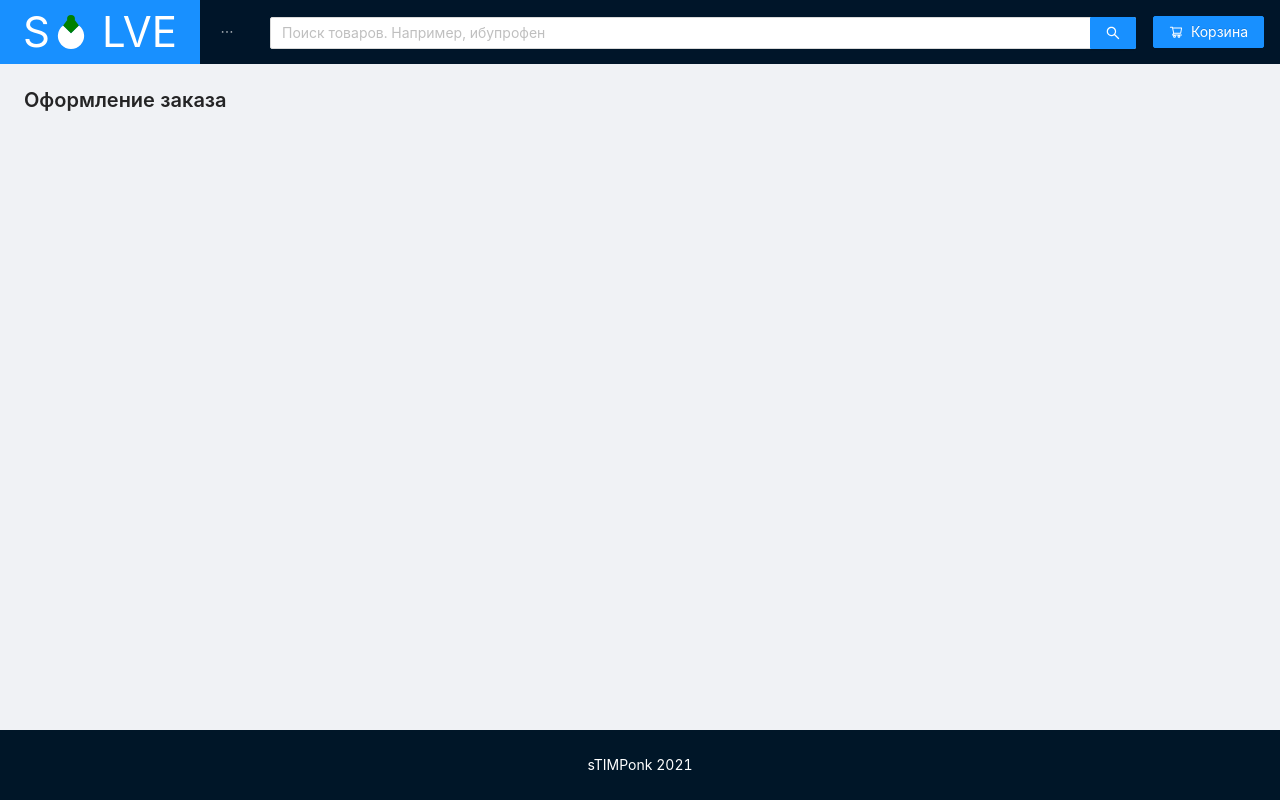
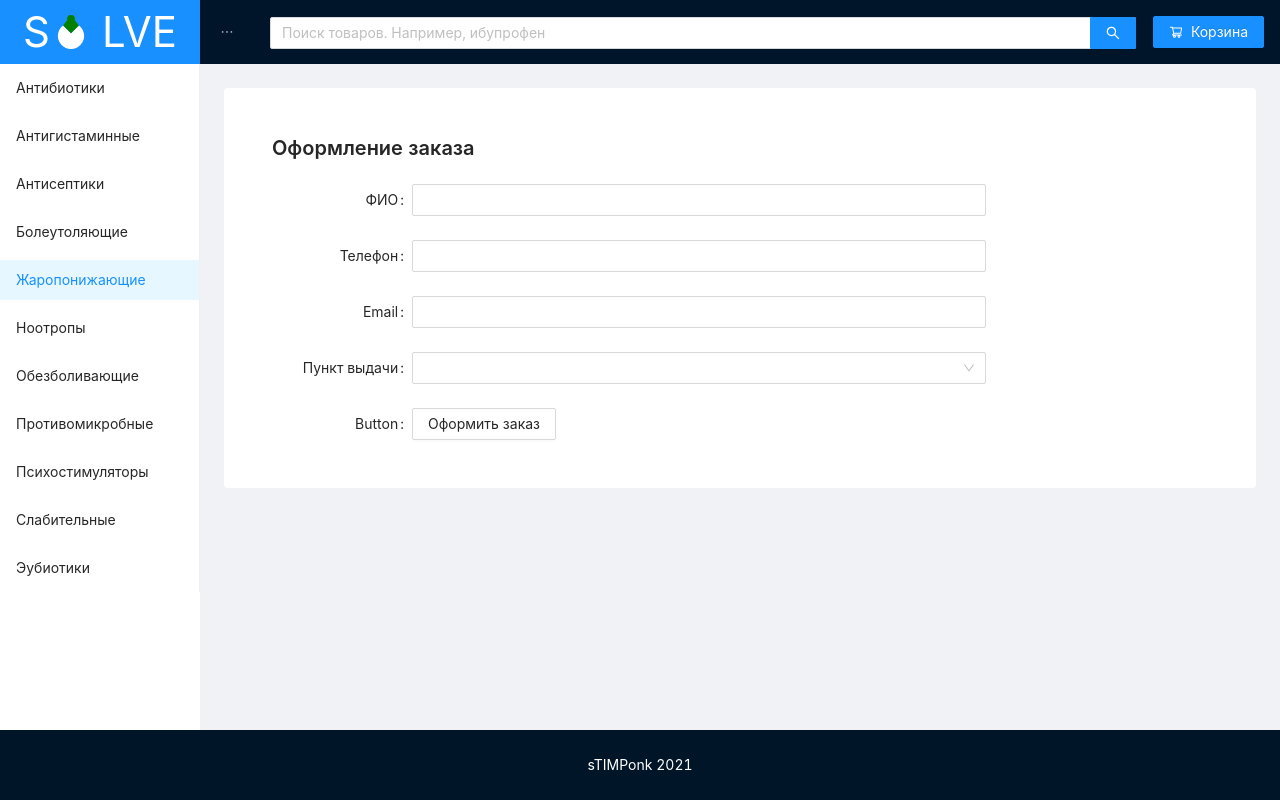
Before and after one commit to osbuktp/timp, a React (Create React App) app: page /checkout in a window 1280 px wide. Built offline with nearby package versions, Linux system fonts and the light colour scheme.

Commit message:
added item page and ~checkout form

```diff
--- a/src/components/layout/Layout.tsx
+++ b/src/components/layout/Layout.tsx
@@ -15,8 +15,10 @@ import { menuRoutes, routes } from "static/routes";
 import Icon, { ShoppingCartOutlined } from "@ant-design/icons";
 
 import styles from "./Layout.module.scss";
+import categories from "static/categories";
+import React from "react";
 
-const { Header, Footer } = Layout;
+const { Header, Footer, Sider, Content } = Layout;
 
 const App = () => {
   const history = useHistory();
@@ -27,7 +29,6 @@ const App = () => {
   return (
     <div className={styles.App}>
       <Layout className={styles.Layout}>
-        <Layout>
         <Header
           className="site-layout-sub-header-background"
           style={{ padding: 0 }}
@@ -78,6 +79,27 @@ const App = () => {
             </Col>
           </Row>
         </Header>
+        <Layout>
+          <Sider
+            theme="light"
+            onBreakpoint={(broken) => {
+              console.log(broken);
+            }}
+            onCollapse={(collapsed, type) => {
+              console.log(collapsed, type);
+            }}
+          >
+            <Menu theme="light" mode="vertical" defaultSelectedKeys={["4"]}>
+              {categories.map((cat, idx) => {
+                return (
+                  <Menu.Item key={idx}>
+                    <Link to={`/categories/${cat.title}`}>{cat.title}</Link>
+                  </Menu.Item>
+                );
+              })}
+            </Menu>
+          </Sider>
+          <Content>
             <Switch>
               {routes.map((route) => {
                 const Component = route.component;
@@ -88,10 +110,11 @@ const App = () => {
                 );
               })}
             </Switch>
+          </Content>
+        </Layout>
         <Footer className={styles.Footer} style={{ textAlign: "center" }}>
           sTIMPonk 2021
         </Footer>
-        </Layout>
       </Layout>
     </div>
   );
--- a/src/components/pages/Cart.tsx
+++ b/src/components/pages/Cart.tsx
@@ -1,4 +1,5 @@
 import { Button, Layout, PageHeader, Table } from "antd";
+import { Link } from "react-router-dom";
 import { ICartItem } from "interfaces/common";
 import React from "react";
 
@@ -76,7 +77,9 @@ const Summary = (data: ICartItem[]) => {
       <td></td>
       <td></td>
       <td>
-        <Button type="primary">Перейти к оформлению</Button>
+        <Link to="/checkout">
+          <Button type="primary">Перейти к оформлению</Button>
+        </Link>
       </td>
     </tr>
   );
--- a/src/components/pages/Checkout.tsx
+++ b/src/components/pages/Checkout.tsx
@@ -1,11 +1,47 @@
-import { Layout, PageHeader } from "antd";
+import { Layout, PageHeader, Form, Input, Select, Button } from "antd";
+import React from "react";
+
 const { Content } = Layout;
 
 const Checkout = () => {
   return (
     <Layout>
       <Content>
-        <PageHeader title="Оформление заказа" />
+        <div
+          style={{
+            margin: "24px",
+            padding: "24px",
+            backgroundColor: "white",
+            borderRadius: "4px",
+          }}
+        >
+          <PageHeader title="Оформление заказа" />
+          <Form
+            labelCol={{ span: 4 }}
+            wrapperCol={{ span: 14 }}
+            layout="horizontal"
+          >
+            <Form.Item label="ФИО">
+              <Input />
+            </Form.Item>
+            <Form.Item label="Телефон">
+              <Input />
+            </Form.Item>
+            <Form.Item label="Email">
+              <Input />
+            </Form.Item>
+            <Form.Item label="Пункт выдачи">
+              <Select>
+                <Select.Option value="demo">Пункт выдачи #1</Select.Option>
+                <Select.Option value="demo">Пункт выдачи #2</Select.Option>
+                <Select.Option value="demo">Пункт выдачи #3</Select.Option>
+              </Select>
+            </Form.Item>
+            <Form.Item label="Button">
+              <Button>Оформить заказ</Button>
+            </Form.Item>
+          </Form>
+        </div>
       </Content>
     </Layout>
   );
--- a/src/components/pages/Item.tsx
+++ b/src/components/pages/Item.tsx
@@ -1,17 +1,82 @@
-import { Layout } from "antd";
-import { Col, Row } from "antd";
+import { Layout, PageHeader, Descriptions, Button } from "antd";
+import React, { useEffect, useState } from "react";
+import { useParams } from "react-router-dom";
 
 const { Content } = Layout;
 
+interface IParams {
+  id: string;
+}
+
 const ItemPage = () => {
+  const { id } = useParams<IParams>();
+  const [item, setItem] = useState<any>();
+  useEffect(() => {
+    const loadItems = async () => {
+      const res = await fetch(
+        `https://lit-oasis-33894.herokuapp.com/api/products/${id}`
+      );
+      const data = await res.json();
+      console.log(data);
+      setItem(data);
+    };
+
+    loadItems();
+  }, [id]);
+
   return (
     <Layout>
       <Content>
-        <Row>
-          <Col span={6}></Col>
-          <Col span={12}>Айтем</Col>
-          <Col span={6}></Col>
-        </Row>
+        <div
+          style={{
+            margin: "24px",
+            padding: "24px",
+            backgroundColor: "white",
+            borderRadius: "4px",
+          }}
+        >
+          <PageHeader title={item?.name} />
+          <div
+            style={{
+              padding: "24px",
+              paddingBottom: "48px",
+              display: "grid",
+              columnGap: "24px",
+              gridAutoFlow: "column",
+              gridTemplateColumns: "320px 1fr",
+            }}
+          >
+            <div>
+              <img
+                style={{ objectFit: "contain", width: "100%", height: "100%" }}
+                src={item?.imageSrc}
+                alt=""
+              />
+              <Button type="primary">
+                {item?.price}₽ | Добавить в корзину
+              </Button>
+            </div>
+            <div style={{ padding: "24px" }}>
+              <Descriptions column={1} title={"О товаре"}>
+                <Descriptions.Item label="Наименование">
+                  {item?.name}
+                </Descriptions.Item>
+                <Descriptions.Item label="Действующее вещество">
+                  {item?.agent}
+                </Descriptions.Item>
+                <Descriptions.Item label="Производитель">
+                  {item?.brand}
+                </Descriptions.Item>
+                <Descriptions.Item label="Страна-производитель">
+                  {item?.country}
+                </Descriptions.Item>
+                <Descriptions.Item label="Категории">
+                  {item?.categories?.join(" / ")}
+                </Descriptions.Item>
+              </Descriptions>
+            </div>
+          </div>
+        </div>
       </Content>
     </Layout>
   );
--- a/src/components/pages/Main.tsx
+++ b/src/components/pages/Main.tsx
@@ -1,11 +1,9 @@
 import React, { useEffect, useState } from "react";
-import { Layout, Menu, PageHeader, Space } from "antd";
+import { Layout, PageHeader, Space } from "antd";
 import ItemCard from "components/base/ItemCard";
-import { Link } from "react-router-dom";
-import categories from "static/categories";
 import popular from "static/popular";
 
-const { Sider, Content } = Layout;
+const { Content } = Layout;
 
 const Main: React.FC = (props) => {
   const [items, setItems] = useState<any[]>([]);
@@ -24,27 +22,7 @@ const Main: React.FC = (props) => {
   }, []);
 
   return (
-    <Layout>
-      <Sider
-        theme="light"
-        onBreakpoint={(broken) => {
-          console.log(broken);
-        }}
-        onCollapse={(collapsed, type) => {
-          console.log(collapsed, type);
-        }}
-      >
-        <Menu theme="light" mode="vertical" defaultSelectedKeys={["4"]}>
-          {categories.map((cat, idx) => {
-            return (
-              <Menu.Item key={idx}>
-                <Link to={`/categories/${cat.title}`}>{cat.title}</Link>
-              </Menu.Item>
-            );
-          })}
-        </Menu>
-      </Sider>
-      <Content style={{ margin: "24px 16px 0" }}>
+    <Content>
       <PageHeader title="Популярные товары" />
       <div
         className="site-layout-background"
@@ -64,7 +42,6 @@ const Main: React.FC = (props) => {
         </Space>
       </div>
     </Content>
-    </Layout>
   );
 };
 
```
Also changed, not shown: 1 other file (tests, documents, lock files or other folders). Lines whose indentation alone changed are shown as unchanged.
